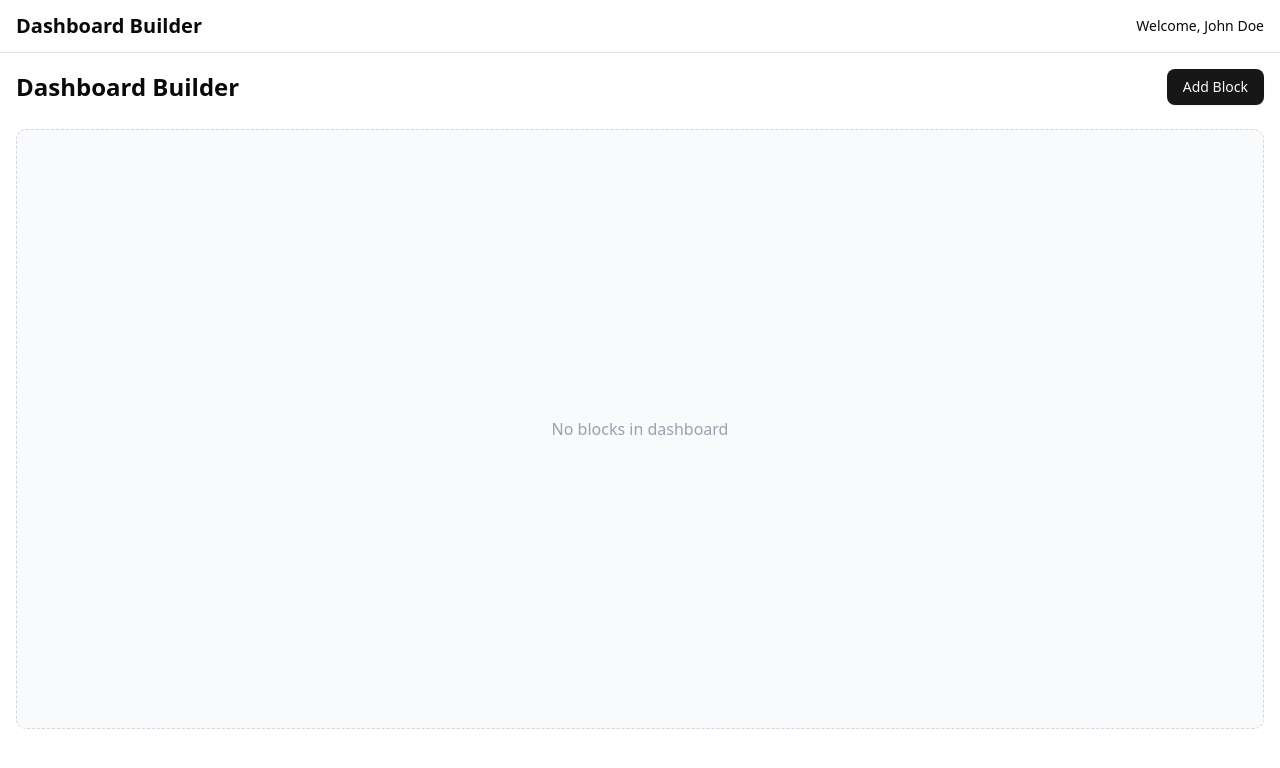
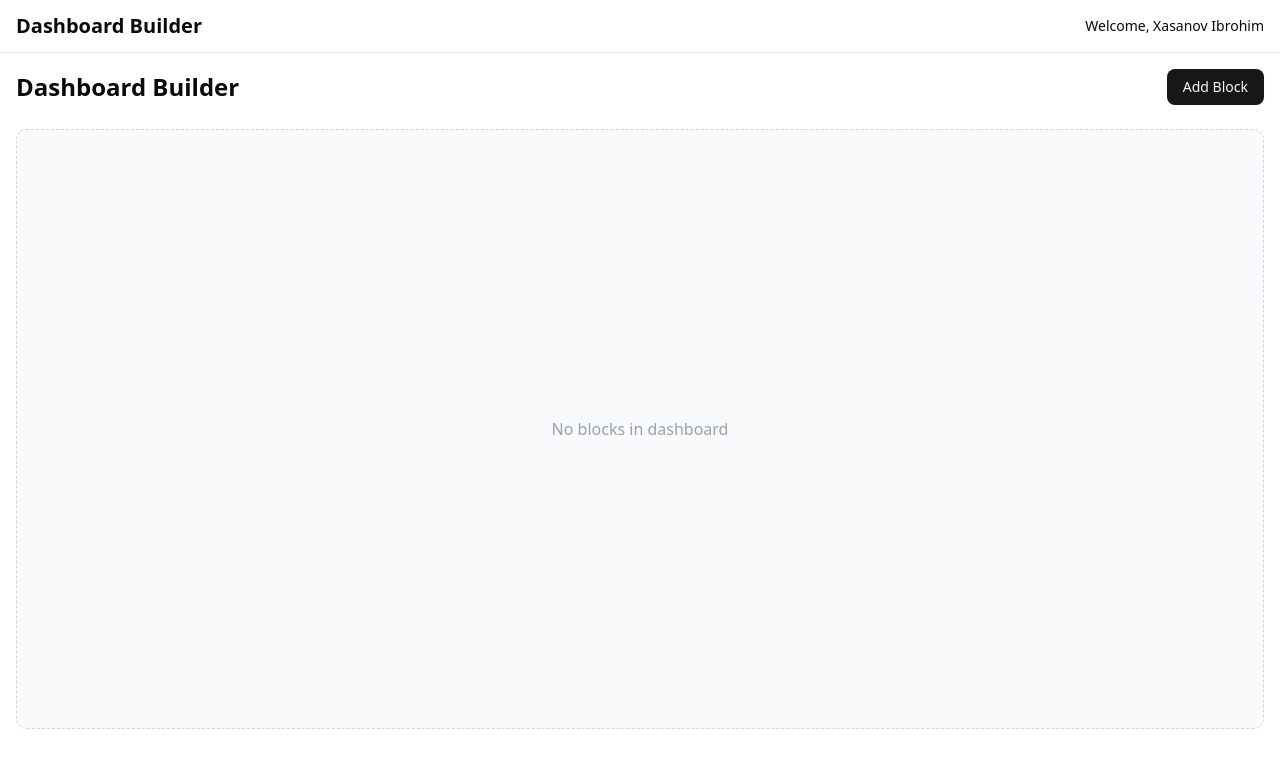
Before and after one commit to xasanovdev/unical-test-project, a Next.js app: page / in a window 1280 px wide. Shown: the top 768 px of the page. Built offline with nearby package versions, Linux system fonts and the light colour scheme.

Commit message:
feat: name

```diff
--- a/components/dashboard-builder.tsx
+++ b/components/dashboard-builder.tsx
@@ -361,7 +361,7 @@ export default function DashboardBuilder() {
 
   return (
     <div className="flex flex-col min-h-screen h-full">
-      <Header username="John Doe" />
+      <Header username="Xasanov Ibrohim" />
 
       <main className="flex-1 h-full container mx-auto p-4">
         <div className="flex justify-between items-center mb-6">
```
